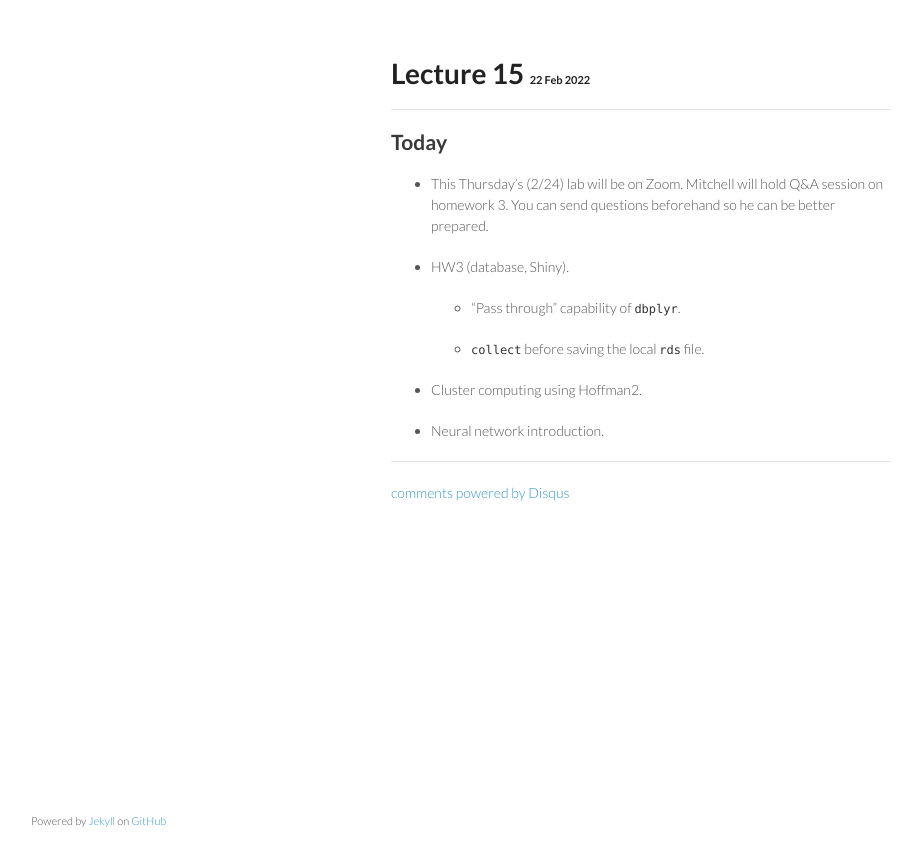
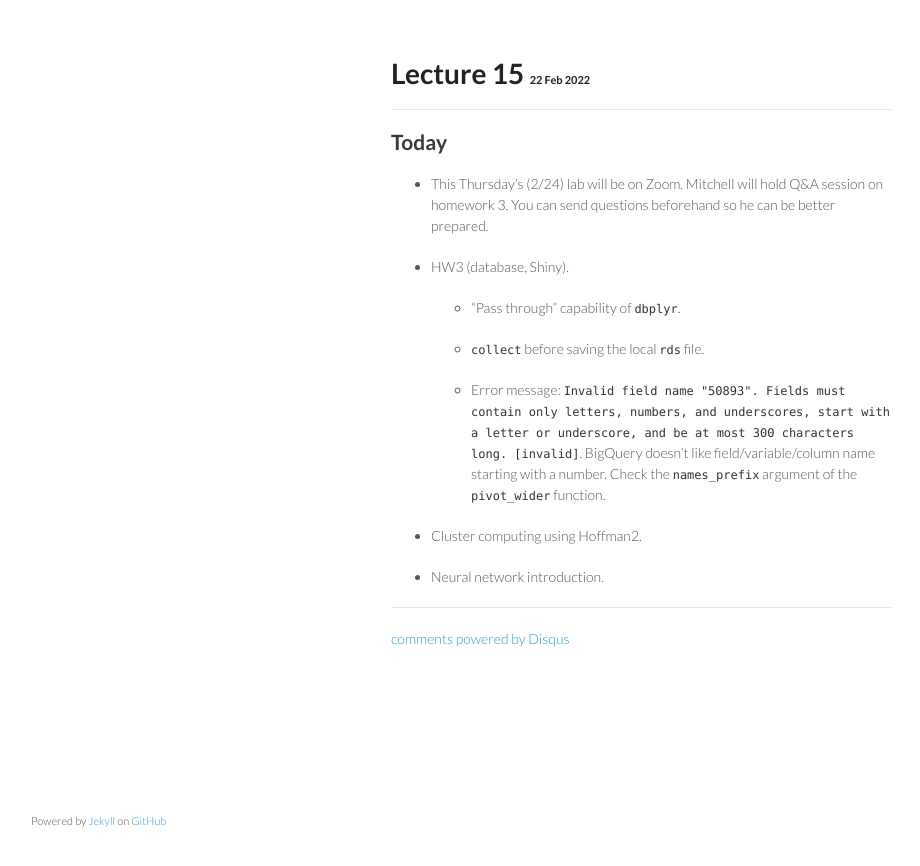
Before and after one commit to ucla-biostat-203b/2022winter, a Jekyll site: the page built from _posts/2022-02-22-week8-day1.md, in a window 1280 px wide. Shown: the top 866 px of the page, without its empty margins (179-1099 px from the left). Built offline with Jekyll 4.4.1, drawn with Linux system fonts in a browser that asks for light colours; comment, search, counter and statistics services are not loaded.

Commit message:
add May Lyn's question for HW3

```diff
--- a/_posts/2022-02-22-week8-day1.md
+++ b/_posts/2022-02-22-week8-day1.md
@@ -14,6 +14,8 @@ category: biostat203bwinter2022
 
     * `collect` before saving the local `rds` file.
 
+    * Error message: `Invalid field name "50893". Fields must contain only letters, numbers, and underscores, start with a letter or underscore, and be at most 300 characters long. [invalid]`. BigQuery doesn't like field/variable/column name starting with a number. Check the `names_prefix` argument of the `pivot_wider` function.
+
 * Cluster computing using Hoffman2.
 
 * Neural network introduction.
```
